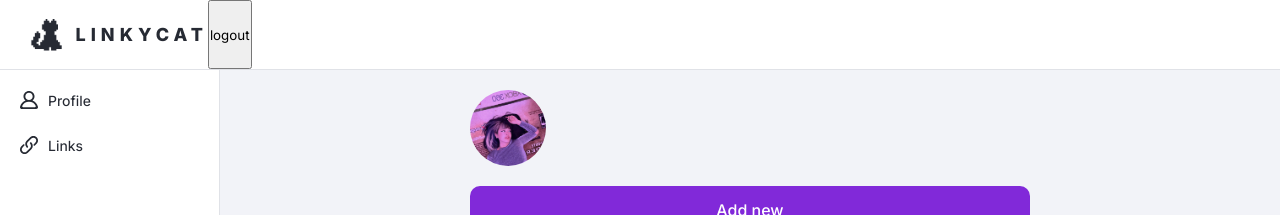
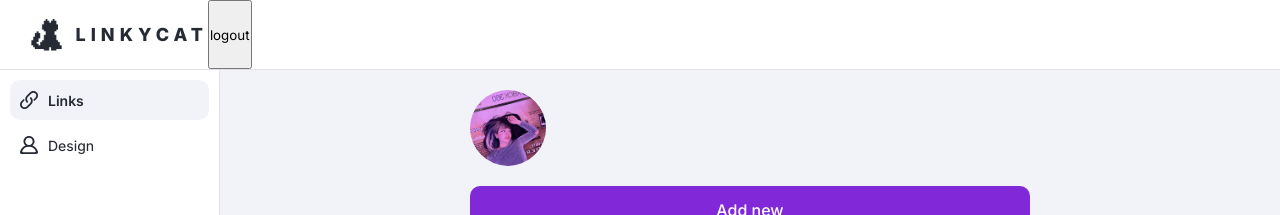
Before and after one commit to littlesekii/linky-cat-frontend, a Vue app: page /dashboard in a window 1280 px wide. Shown: the top 215 px of the page. Built offline with nearby package versions, Linux system fonts and the light colour scheme; no server answers; sample sign-in values are in the browser's storage; the HTML template or start-up script is replaced by a standard one.

Commit message:
feat: add dynamic sidebar and section behavior

```diff
--- a/src/components/dashboard/DashboardComponent.vue
+++ b/src/components/dashboard/DashboardComponent.vue
@@ -1,8 +1,19 @@
 <script setup lang="ts">
+import { shallowRef } from 'vue';
 import DashboardHeaderComponent from './interface/DashboardHeaderComponent.vue';
 import DashboardSidebarComponent from './interface/DashboardSidebarComponent.vue';
 import DashboardLinksSectionComponent from './sections/DashboardLinksSectionComponent.vue';
+import DashboardDesignSectionComponent from './sections/DashboardDesignSectionComponent.vue';
 
+const currentSection = shallowRef(DashboardLinksSectionComponent);
+
+function onSectionChange(section: string) {
+
+  if (section === 'links')
+    currentSection.value = DashboardLinksSectionComponent;
+  if (section === 'design')
+    currentSection.value = DashboardDesignSectionComponent;
+}
 
 </script>
 
@@ -10,8 +21,10 @@ import DashboardLinksSectionComponent from './sections/DashboardLinksSectionComp
 <div class="wrapper">
   <DashboardHeaderComponent />
   <div class="dashboard-container">
-    <DashboardSidebarComponent class="dashboard-sidebar" />
-    <DashboardLinksSectionComponent class="dashboard-section" />
+    <DashboardSidebarComponent class="dashboard-sidebar" @changeSection="(section) => onSectionChange(section)" />
+    <keep-alive>
+      <component :is="currentSection" />
+    </keep-alive>
   </div>
 </div>
 </template>
--- a/src/components/dashboard/interface/DashboardSidebarComponent.vue
+++ b/src/components/dashboard/interface/DashboardSidebarComponent.vue
@@ -1,16 +1,41 @@
 <script setup lang="ts">
 import LinkSVG from '@/assets/icons/LinkSVG.vue';
 import ProfileSVG from '@/assets/icons/ProfileSVG.vue';
+import { ref } from 'vue';
 
+const emit = defineEmits(['changeSection']);
+
+interface SidebarSection {
+  id: string;
+  label: string;
+  icon: unknown;
+}
+
+const sections: SidebarSection[] = [
+  { id: 'links', label: 'Links', icon: LinkSVG },
+  { id: 'design', label: 'Design', icon: ProfileSVG },
+];
+
+const currentSection = ref(sections[0]?.id);
+
+function onSectionChange(sectionId: string) {
+  currentSection.value = sectionId;
+  emit('changeSection', sectionId);
+}
 
 </script>
 
 <template>
 <aside class="sidebar-wrapper">
   <nav class="navigator">
-    <button class="button"><ProfileSVG size="18" /> Profile</button>
-    <button class="button"><LinkSVG size="18" /> Links</button>
-    <!-- <button class="button">Style</button> -->
+    <button
+      v-for="section in sections"
+      :key="section.id"
+      :class="['button', { 'active': currentSection === section.id }]"
+      @click="onSectionChange(section.id)"
+    >
+      <component :is="section.icon" size="18" /> {{ section.label }}
+    </button>
   </nav>
 </aside>
 </template>
@@ -51,6 +76,10 @@ import ProfileSVG from '@/assets/icons/ProfileSVG.vue';
 
   transition: background 0.3s ease;
 }
+.button.active {
+  background-color: var(--color-highlight);
+  font-weight: 600;
+}
 .button:hover {
   background-color: var(--color-highlight-strong);
 }
--- /dev/null
+++ b/src/components/dashboard/sections/DashboardDesignSectionComponent.vue
@@ -0,0 +1,11 @@
+<script setup lang="ts">
+</script>
+
+<template>
+<div>Design</div>
+</template>
+
+
+<style scoped>
+
+</style>
```
